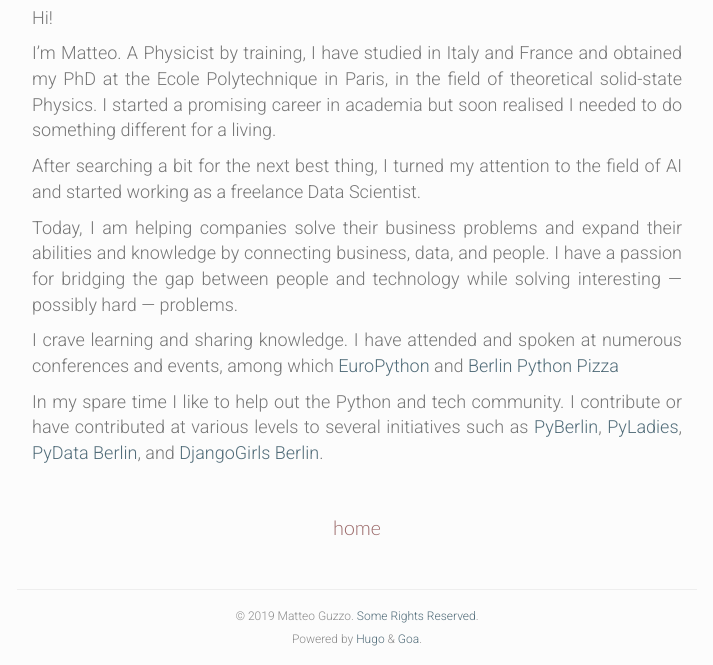
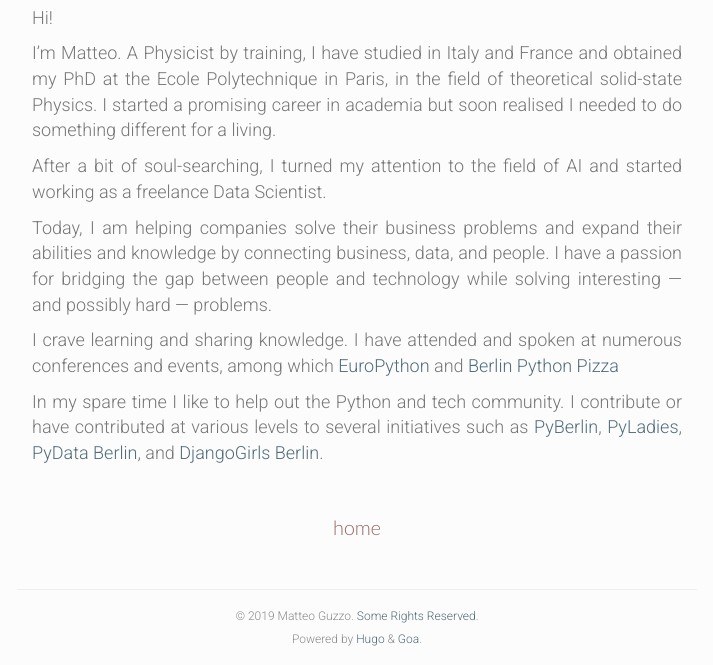
Before and after one commit to teoguso/teoguso.github.io, a plain HTML site: page about/index.html in a window 1280 px wide. Shown: the part 135-800 px from the top of the page, without its empty margins (283-996 px from the left). Drawn offline with nearby package versions, Linux system fonts and the light colour scheme.

Commit message:
rebuilding site Tue Jul 16 09:06:48 CEST 2019

```diff
--- a/about/index.html
+++ b/about/index.html
@@ -57,7 +57,7 @@ Paris, in the field of theoretical solid-state Physics.
 I started a promising career in academia but soon
 realised I needed to do something different for a living.</p>
 
-<p>After searching a bit for the next best thing,
+<p>After a bit of soul-searching,
 I turned my attention to the field of AI
 and started working as a freelance
 Data Scientist.</p>
@@ -67,7 +67,7 @@ problems and expand their abilities and knowledge
 by connecting business, data, and people.
 I have a passion for bridging the gap between
 people and technology while solving interesting
-&mdash; possibly hard &mdash; problems.</p>
+&mdash; and possibly hard &mdash; problems.</p>
 
 <p>I crave learning and sharing knowledge.
 I have attended and spoken at numerous conferences
--- a/index.xml
+++ b/index.xml
@@ -29,7 +29,7 @@ Spark executors Spark jobs make use of Executors, which are task-running applica
       <guid>https://teoguso.github.io/about/</guid>
       <description>Hi!
 I&amp;rsquo;m Matteo. A Physicist by training, I have studied in Italy and France and obtained my PhD at the Ecole Polytechnique in Paris, in the field of theoretical solid-state Physics. I started a promising career in academia but soon realised I needed to do something different for a living.
-After searching a bit for the next best thing, I turned my attention to the field of AI and started working as a freelance Data Scientist.</description>
+After a bit of soul-searching, I turned my attention to the field of AI and started working as a freelance Data Scientist.</description>
     </item>
 
   </channel>
```
